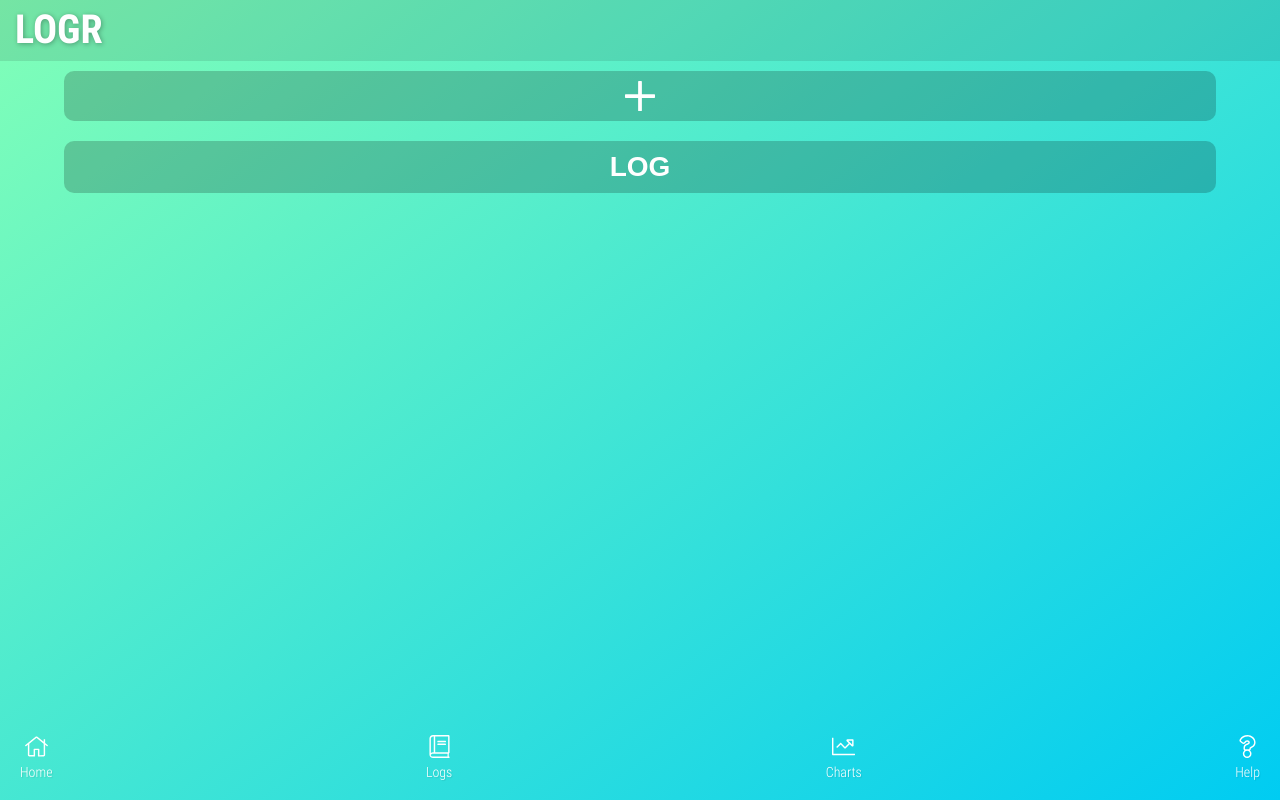
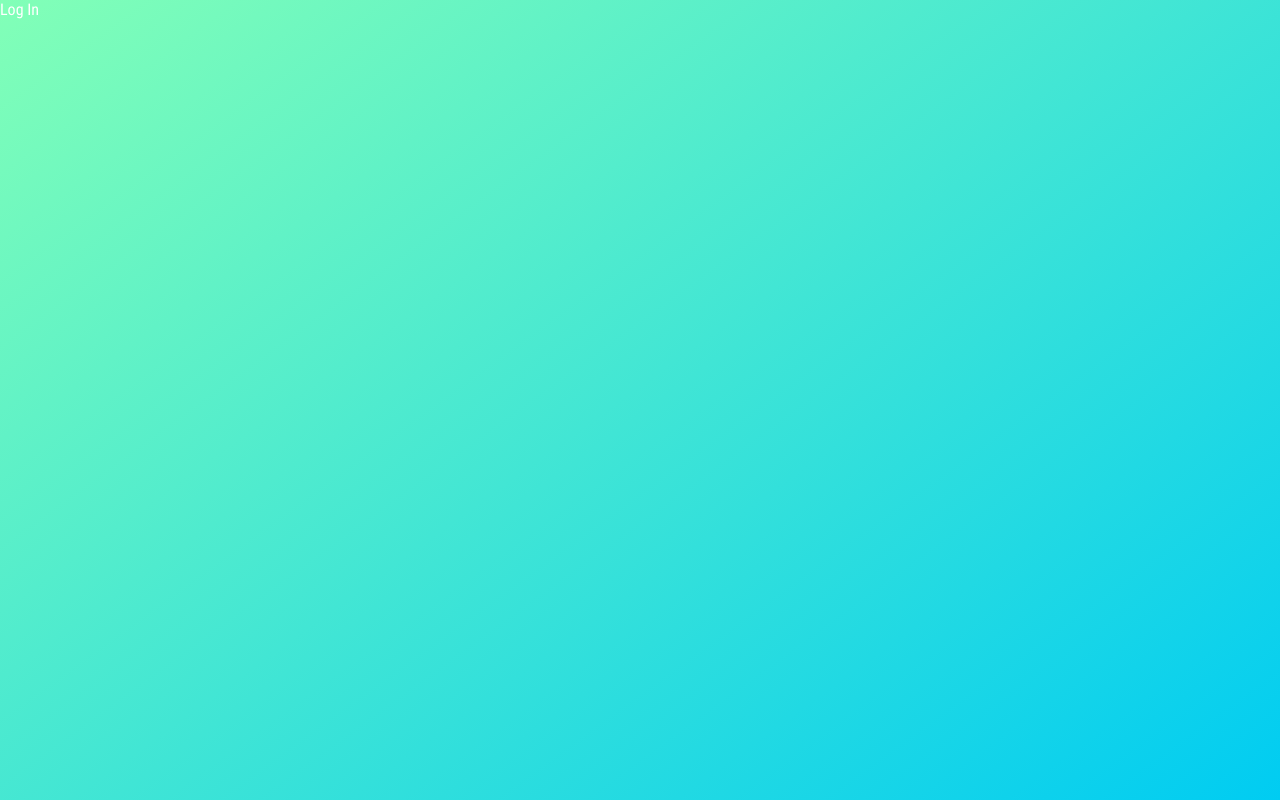
Before and after one commit to marcaaron/lift-logr, a React (Create React App) app: page / in a window 1280 px wide. Built offline with nearby package versions, Linux system fonts and the light colour scheme.

Commit message:
add route layout render prop

```diff
--- a/src/App.js
+++ b/src/App.js
@@ -1,76 +1,44 @@
-import React, { Component, createRef } from 'react';
-import Header from './components/Header';
-import Nav from './components/Nav';
+import React, { Component } from 'react';
 import { BrowserRouter as Router, Route } from 'react-router-dom';
 import Log from './components/Log';
 import Logs from './components/Logs';
 import Charts from './components/Charts';
 import Help from './components/Help';
 import Movements from './components/Movements';
-import Picker from './components/Picker';
-import { Query } from 'react-apollo';
-import { GET_PICKER } from './queries';
+import Auth from './components/Auth';
 import './App.css';
+import Layout from './components/Layout';
 
 class App extends Component {
-  constructor(props){
-    super(props)
-    this.main = createRef()
-    this.state = {
-      isMounted: false
-    }
-  }
-
-  componentDidMount(){
-    this.setState({
-      isMounted: true
-    })
-  }
-
   render() {
     return (
       <Router>
-        <div className="App">
-          <Header/>
-          <div ref={this.main} className="app-main">
-            {this.state.isMounted &&
-              <Route exact path="/" component={()=><Log main={this.main}/>}/>
-            }
-            <Route path="/movements/:type" component={Movements}/>
-            <Route path="/logs" component={Logs}/>
-            <Route path="/charts" component={Charts}/>
-            <Route path="/help" component={Help}/>
-          </div>
-          <Nav/>
-          <Query
-            query={GET_PICKER}
-          >
-            {({data})=>{
-              const { picker: { pickerIsOpen, options, values, set_id } } = data;
-              if(pickerIsOpen){
-                return(
-                  <Picker
-                    pickerIsOpen={pickerIsOpen}
-                    options={options}
-                    values={values}
-                    set_id={set_id}
-                  />
-                )
-              }
-              return null;
-            }}
-          </Query>
+      <div className="App">
+          <Route exact path="/" component={Auth}/>
+          <Route exact path="/log" component={()=>
+            <Layout render={ (props, ref) => (
+            <Log main={ref} {...props}/>
+          )}/>}/>
+          <Route exact path="/movements:type" component={()=>
+            <Layout render={ (props) => (
+            <Movements {...props}/>
+          )}/>}/>
+          <Route exact path="/logs" component={()=>
+            <Layout render={ (props) => (
+            <Logs {...props}/>
+          )}/>}/>
+          <Route exact path="/charts" component={()=>
+            <Layout render={ (props) => (
+            <Charts {...props}/>
+          )}/>}/>
+          <Route exact path="/help" component={()=>
+            <Layout render={ (props) => (
+            <Help {...props}/>
+          )}/>}/>
         </div>
       </Router>
     );
   }
 }
 
-            // togglePicker={togglePicker}
-            // pickerIsOpen={pickerIsOpen}
-            // options={options}
-            // handleScroll={handleScroll}
-            // values={{reps, weight, unit}}
-
-
 export default App;
--- /dev/null
+++ b/src/components/Auth.js
@@ -0,0 +1,16 @@
+import React, { Component } from 'react';
+
+class Auth extends Component {
+  state = {
+
+  };
+  render(){
+    return(
+      <div>
+        Log In
+      </div>
+    )
+  }
+}
+
+export default Auth;
--- /dev/null
+++ b/src/components/Layout.js
@@ -0,0 +1,52 @@
+import React, { Component, Fragment, createRef } from 'react';
+import Picker from './Picker';
+import Header from './Header';
+import Nav from './Nav';
+import { Query } from 'react-apollo';
+import { GET_PICKER } from '../queries';
+
+class Layout extends Component {
+  constructor(props){
+    super(props)
+    this.main = createRef()
+    this.state = {
+      isMounted: false
+    }
+  }
+  componentDidMount(){
+    this.setState({
+      isMounted: true
+    })
+  }
+  render(){
+    return(
+      <Fragment>
+      <Header/>
+      <div ref={this.main} className="app-main">
+        {this.props.render(this.props, this.main)}
+      </div>
+      <Nav/>
+      <Query
+        query={GET_PICKER}
+      >
+        {({data})=>{
+          const { picker: { pickerIsOpen, options, values, set_id } } = data;
+          if(pickerIsOpen){
+            return(
+              <Picker
+                pickerIsOpen={pickerIsOpen}
+                options={options}
+                values={values}
+                set_id={set_id}
+              />
+            )
+          }
+          return null;
+        }}
+      </Query>
+    </Fragment>
+    )
+  }
+}
+
+export default Layout;
--- a/src/components/Log.js
+++ b/src/components/Log.js
@@ -15,6 +15,7 @@ const Log = (props) => (
   <Fragment>
     <Query query={GET_LOG}>
     { ({ data: {currentLog, loading, error} }) => {
+      if(!props.main.current) return null;
       if(loading) return 'Loading';
       if(error) return 'Error';
       return currentLog.items.map( (log, index) =>{
```
